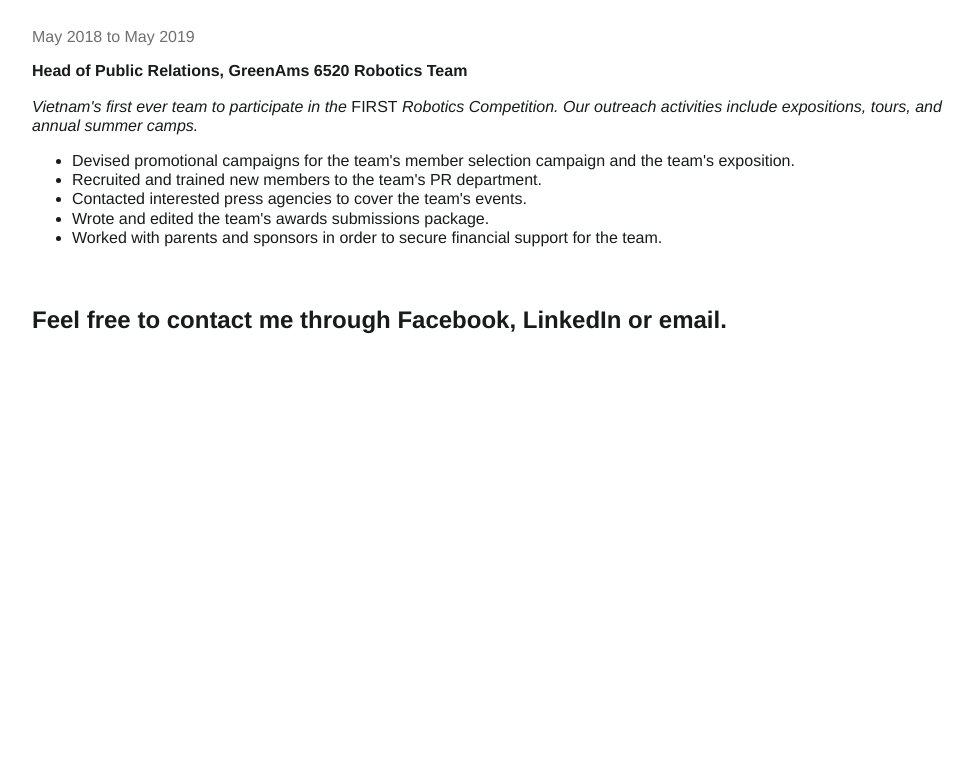
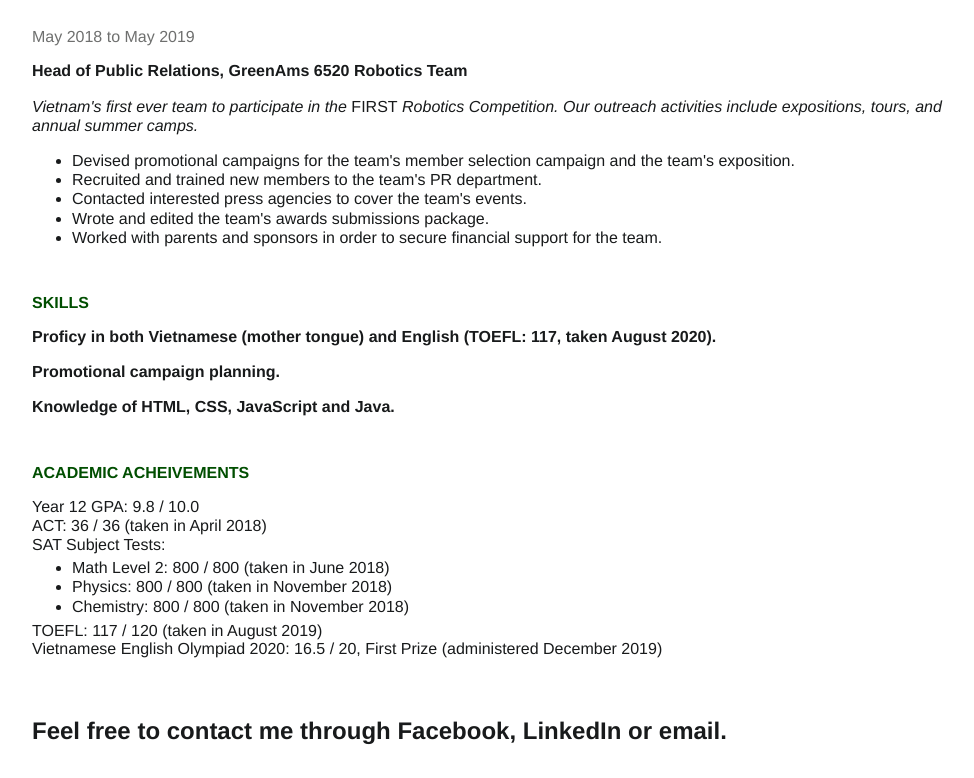
Before and after one commit to albusvu/albusvu.github.io, a plain HTML site: page index.html in a window 1280 px wide. Shown: the part 1318-2096 px from the top of the page, without its empty margins (128-1102 px from the left). Before the commit the page ends 1685 px from the top, so only its background shows below. Drawn offline with Linux system fonts and the light colour scheme.

Commit message:
Finish first draft of CV

```diff
--- a/index.html
+++ b/index.html
@@ -66,6 +66,30 @@
                 <li>Worked with parents and sponsors in order to secure financial support for the team.</li>
             </ul>
         </div>
+        <!---SKILLS-->
+        <div class="skills">
+            <h1>SKILLS</h1>
+            <b>
+            <p>Proficy in both Vietnamese (mother tongue) and English (TOEFL: 117, taken August 2020).</p>
+            <p>Promotional campaign planning.</p>
+            <p>Knowledge of HTML, CSS, JavaScript and Java.</p>
+            </b>
+        </div>
+        <!--ACADEMICS-->
+        <div class="academics">
+            <h1>ACADEMIC ACHEIVEMENTS</h1>
+                <p>Year 12 GPA: 9.8 / 10.0<br>
+                    ACT: 36 / 36 (taken in April 2018) <br>
+                    SAT Subject Tests:
+                    <ul>
+                        <li>Math Level 2: 800 / 800 (taken in June 2018)</li>
+                        <li>Physics: 800 / 800 (taken in November 2018)</li>
+                        <li>Chemistry: 800 / 800 (taken in November 2018)</li>
+                    </ul>
+                    <br>
+                    TOEFL: 117 / 120 (taken in August 2019) <br>
+                    Vietnamese English Olympiad 2020: 16.5 / 20, First Prize (administered December 2019)</p>
+        </div>
     <footer>
         Feel free to contact me through <a href="https://www.facebook.com/thai.cun.2208/">Facebook</a>, <a href="">LinkedIn</a> or <a href="mailto:albusvu@gmail.com">email</a>.
     </footer>
--- a/style.css
+++ b/style.css
@@ -96,3 +96,33 @@
 a:hover {
   color: rgb(0, 148, 3);
 }
+
+.skills h1 {
+  font-size: 1em;
+  line-height: 1em;
+  margin-top: 2em;
+  color: rgb(0, 78, 0);
+  word-break: break-all;
+}
+
+.skills p {
+  line-height: 1.2em;
+}
+
+.academics h1 {
+  font-size: 1em;
+  line-height: 1em;
+  margin-top: 2em;
+  color: rgb(0, 78, 0);
+  word-break: break-all;
+}
+
+.academics p {
+    line-height: 1.2em;
+}
+
+.academics ul {
+    line-height: 1.2em;
+    margin-top: -0.75em;
+    margin-bottom: -0.75em;
+  }
```
Lines whose indentation alone changed are shown as unchanged.
